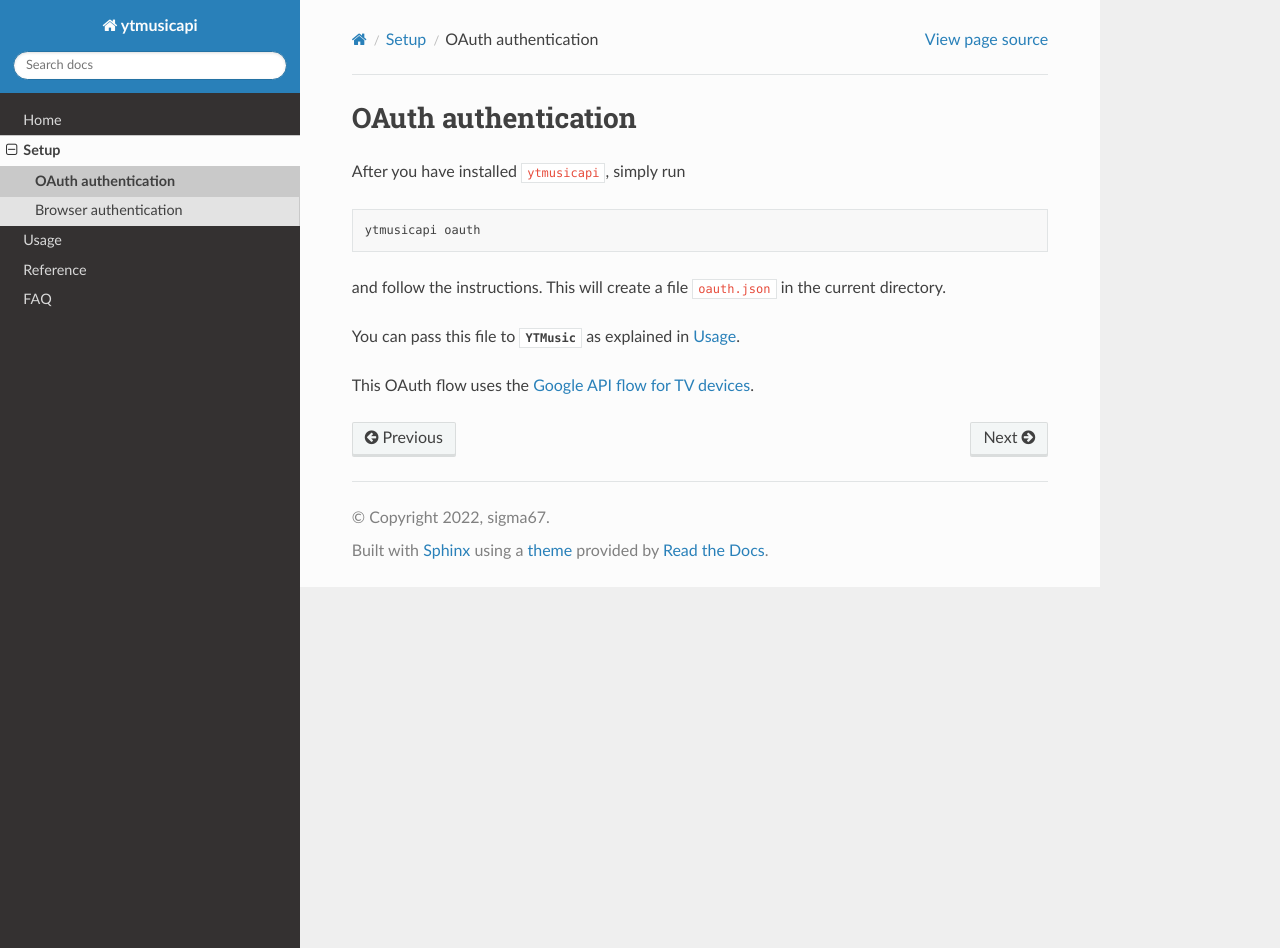
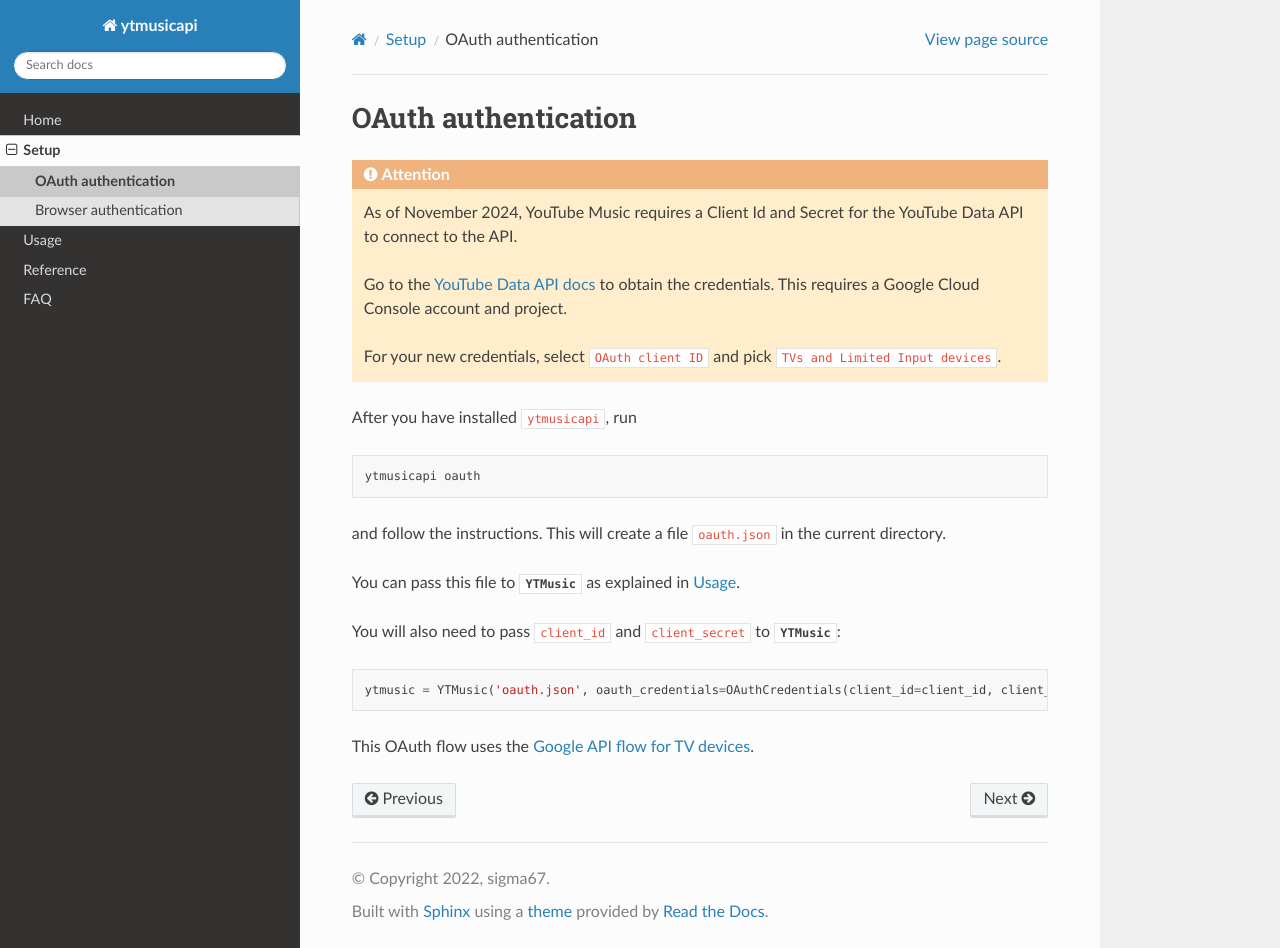
Before and after one commit to sigma67/ytmusicapi, a Sphinx documentation site: the page built from docs/source/setup/oauth.rst, in a window 1280 px wide and 948 px high. Built offline with Sphinx 7.4.7 and the Read the Docs theme 3.1.0, drawn with Linux system fonts in a browser that asks for light colours; the version number could not be read and is left out.

Commit message:
update oauth docs and request interactive input instead of aborting (#694)
* update oauth docs and request interactive input instead of aborting

* move input inside oauth path, improve filename output

* update oauth.rst

```diff
--- a/docs/source/setup/oauth.rst
+++ b/docs/source/setup/oauth.rst
@@ -1,7 +1,16 @@
 OAuth authentication
 ====================
 
-After you have installed ``ytmusicapi``, simply run
+.. attention::
+
+   As of November 2024, YouTube Music requires a Client Id and Secret for the YouTube Data API to connect to the API.
+
+   Go to the `YouTube Data API docs <https://developers.google.com/youtube/registering_an_application>`_ to
+   obtain the credentials. This requires a Google Cloud Console account and project.
+
+   For your new credentials, select ``OAuth client ID`` and pick ``TVs and Limited Input devices``.
+
+After you have installed ``ytmusicapi``, run
 
 .. code-block:: bash
 
@@ -11,5 +20,11 @@
 
 You can pass this file to :py:class:`YTMusic` as explained in :doc:`../usage`.
 
+You will also need to pass ``client_id`` and ``client_secret`` to :py:class:`YTMusic`:
+
+.. code-block::
+
+    ytmusic = YTMusic('oauth.json', oauth_credentials=OAuthCredentials(client_id=client_id, client_secret=client_secret)
+
 This OAuth flow uses the
 `Google API flow for TV devices <https://developers.google.com/youtube/v3/guides/auth/devices>`_.
```
Also changed, not shown: 1 other file.
